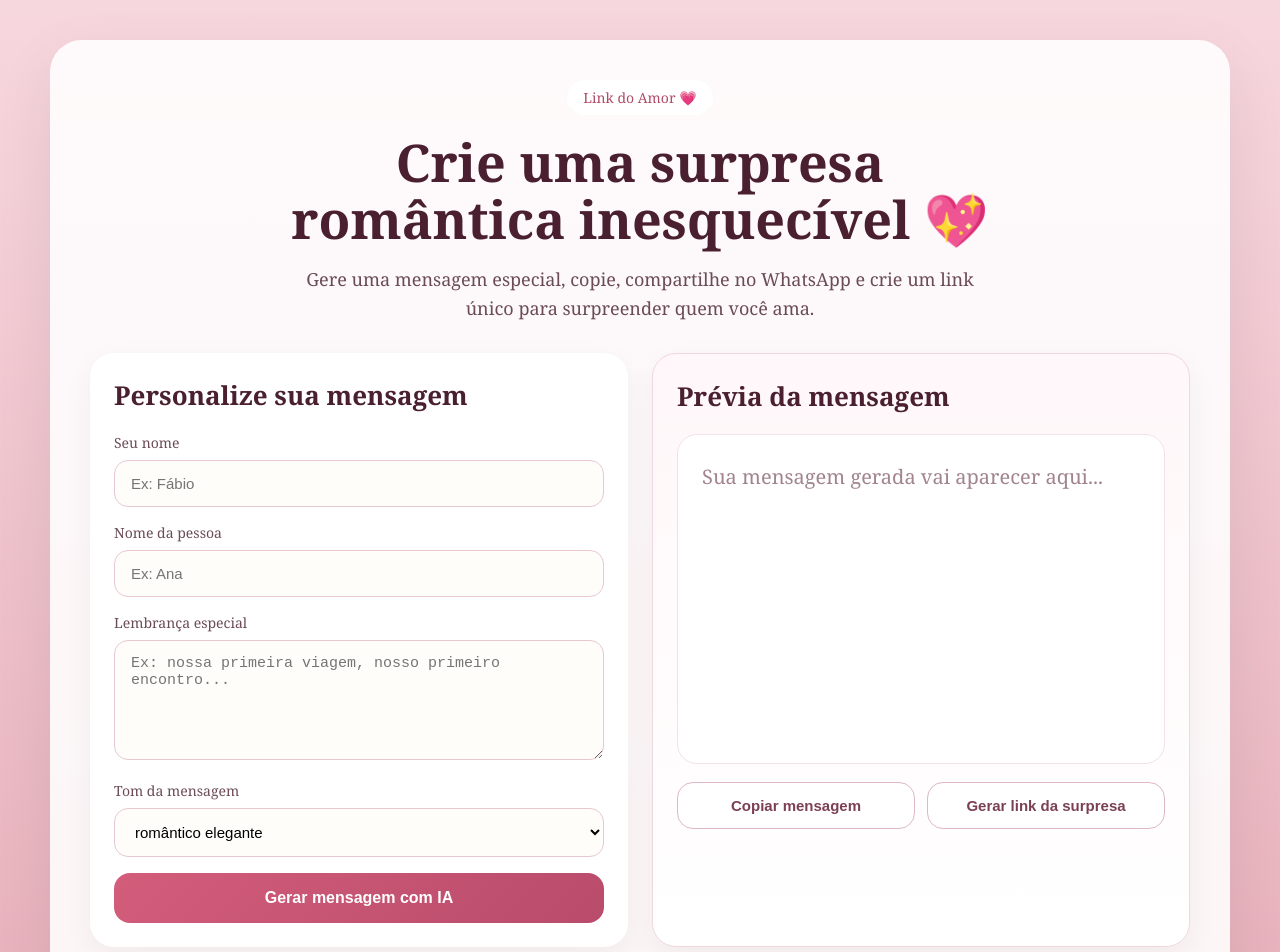
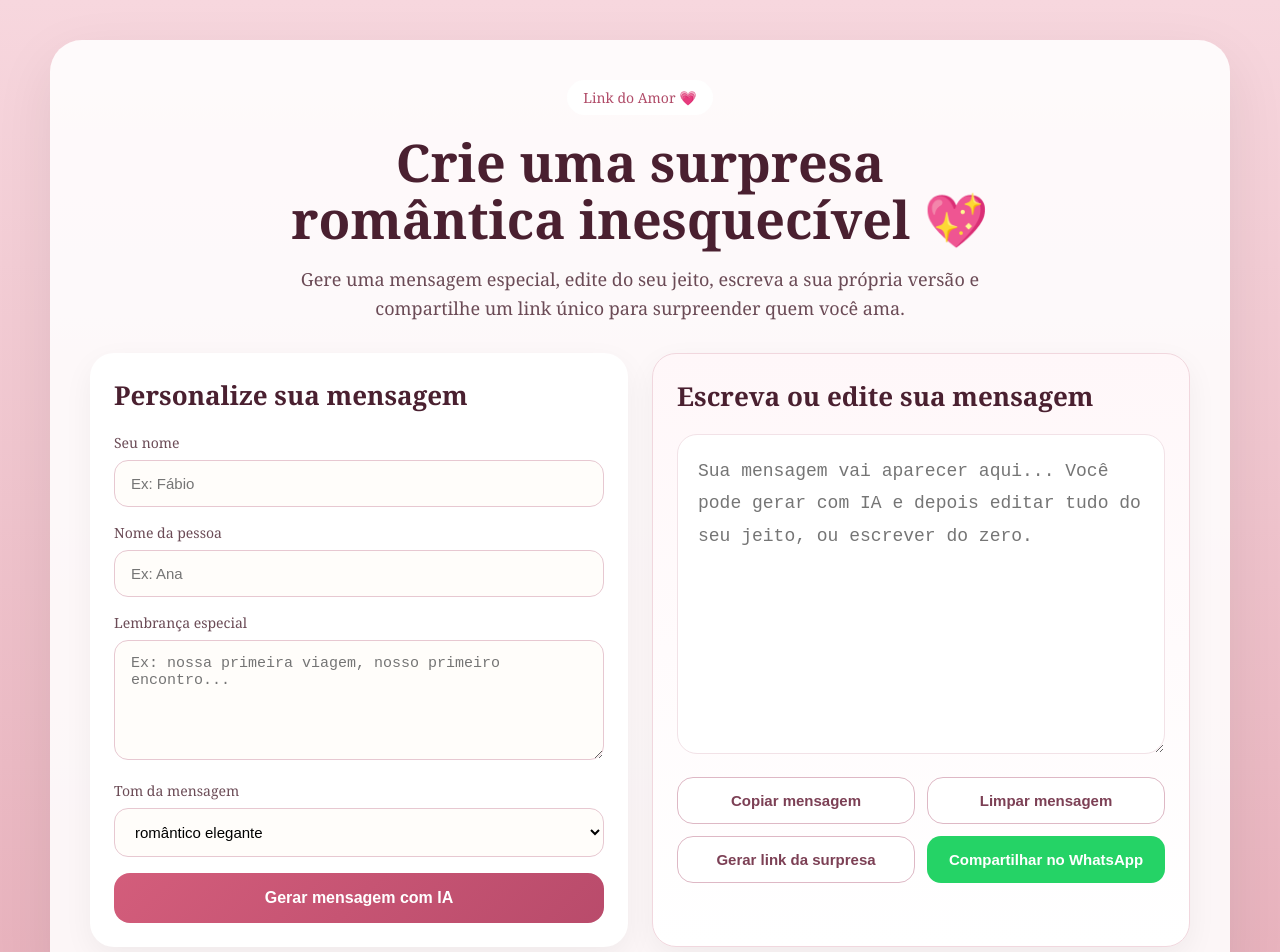
Before and after one commit to link-do-amor/link-do-amor, a Next.js app: page / in a window 1280 px wide. Shown: the top 952 px of the page. Built offline with nearby package versions, Linux system fonts and the light colour scheme.

Commit message:
Update page.js

```diff
--- a/app/page.js
+++ b/app/page.js
@@ -72,6 +72,10 @@ ${form.fromName ? `Com todo meu carinho, ${form.fromName}. ❤️` : "❤️"}`;
     }, 1000);
   }
 
+  function handleMessageChange(e) {
+    setMessage(e.target.value);
+  }
+
   async function copyMessage() {
     if (!message) return;
     await navigator.clipboard.writeText(message);
@@ -100,6 +104,11 @@ ${form.fromName ? `Com todo meu carinho, ${form.fromName}. ❤️` : "❤️"}`;
     );
 
     window.open(`https://wa.me/?text=${finalText}`, "_blank");
+  }
+
+  function clearMessage() {
+    setMessage("");
+    setCopied(false);
   }
 
   return (
@@ -158,8 +167,8 @@ ${form.fromName ? `Com todo meu carinho, ${form.fromName}. ❤️` : "❤️"}`;
               lineHeight: 1.6,
             }}
           >
-            Gere uma mensagem especial, copie, compartilhe no WhatsApp e crie
-            um link único para surpreender quem você ama.
+            Gere uma mensagem especial, edite do seu jeito, escreva a sua própria
+            versão e compartilhe um link único para surpreender quem você ama.
           </p>
         </div>
 
@@ -248,15 +257,14 @@ ${form.fromName ? `Com todo meu carinho, ${form.fromName}. ❤️` : "❤️"}`;
               border: "1px solid #f1d7de",
             }}
           >
-            <h2 style={titleStyle}>Prévia da mensagem</h2>
+            <h2 style={titleStyle}>Escreva ou edite sua mensagem</h2>
 
-            <div style={previewBox}>
-              {message || (
-                <span style={{ color: "#a1848e" }}>
-                  Sua mensagem gerada vai aparecer aqui...
-                </span>
-              )}
-            </div>
+            <textarea
+              value={message}
+              onChange={handleMessageChange}
+              placeholder="Sua mensagem vai aparecer aqui... Você pode gerar com IA e depois editar tudo do seu jeito, ou escrever do zero."
+              style={messageEditorStyle}
+            />
 
             <div
               style={{
@@ -270,8 +278,25 @@ ${form.fromName ? `Com todo meu carinho, ${form.fromName}. ❤️` : "❤️"}`;
                 {copied ? "Copiado!" : "Copiar mensagem"}
               </button>
 
+              <button onClick={clearMessage} style={buttonStyleSecondary}>
+                Limpar mensagem
+              </button>
+            </div>
+
+            <div
+              style={{
+                display: "grid",
+                gridTemplateColumns: "1fr 1fr",
+                gap: 12,
+                marginTop: 12,
+              }}
+            >
               <button onClick={generateShareLink} style={buttonStyleSecondary}>
                 Gerar link da surpresa
+              </button>
+
+              <button onClick={shareWhatsApp} style={buttonStyleWhats}>
+                Compartilhar no WhatsApp
               </button>
             </div>
 
@@ -300,15 +325,10 @@ ${form.fromName ? `Com todo meu carinho, ${form.fromName}. ❤️` : "❤️"}`;
                     wordBreak: "break-all",
                     fontSize: 14,
                     color: "#4a2030",
-                    marginBottom: 12,
                   }}
                 >
                   {shareLink}
                 </div>
-
-                <button onClick={shareWhatsApp} style={buttonStyleWhats}>
-                  Compartilhar no WhatsApp
-                </button>
               </div>
             )}
           </div>
@@ -343,18 +363,6 @@ const titleStyle = {
   color: "#4a2030",
 };
 
-const previewBox = {
-  borderRadius: 20,
-  padding: 24,
-  background: "#fff",
-  minHeight: 280,
-  border: "1px solid #f2e2e7",
-  fontSize: 20,
-  lineHeight: 1.8,
-  color: "#5a3a46",
-  whiteSpace: "pre-line",
-};
-
 const buttonStylePrimary = {
   border: "none",
   borderRadius: 16,
@@ -387,3 +395,19 @@ const buttonStyleWhats = {
   fontWeight: 700,
   cursor: "pointer",
 };
+
+const messageEditorStyle = {
+  width: "100%",
+  minHeight: 320,
+  padding: 20,
+  borderRadius: 20,
+  border: "1px solid #f2e2e7",
+  fontSize: 18,
+  lineHeight: 1.8,
+  color: "#5a3a46",
+  background: "#fff",
+  resize: "vertical",
+  boxSizing: "border-box",
+  outline: "none",
+  whiteSpace: "pre-wrap",
+};
```
